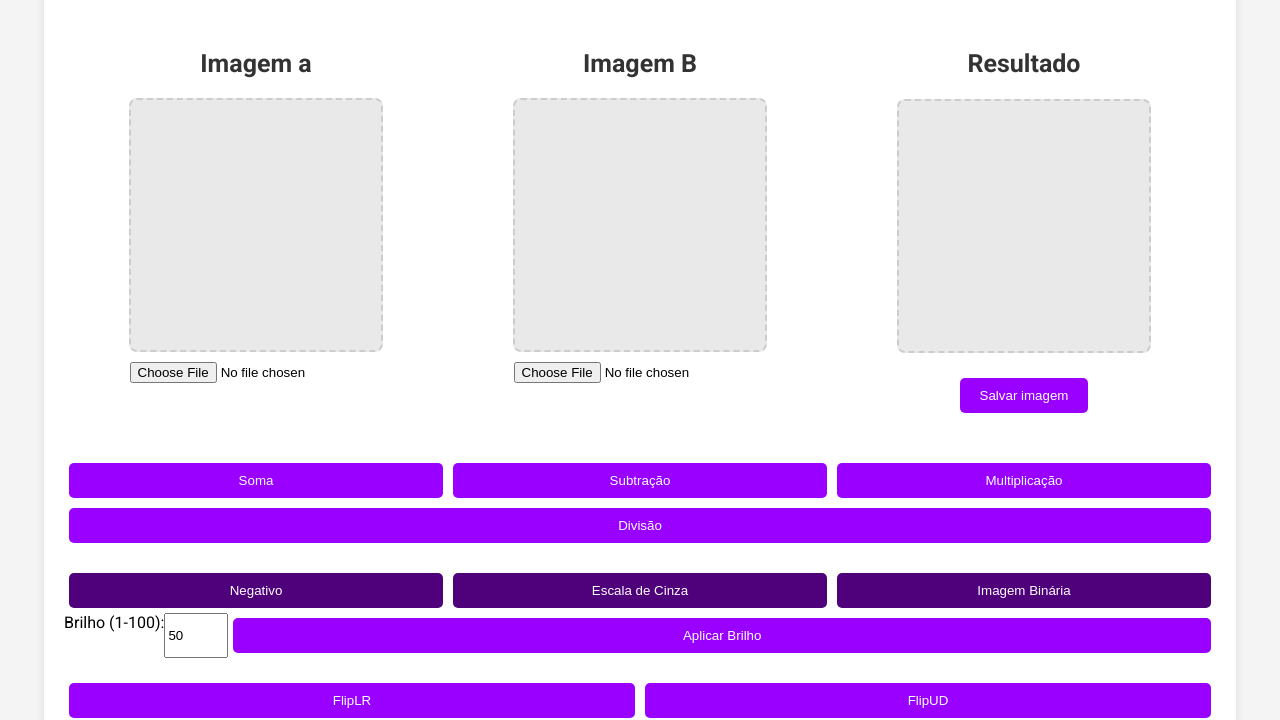
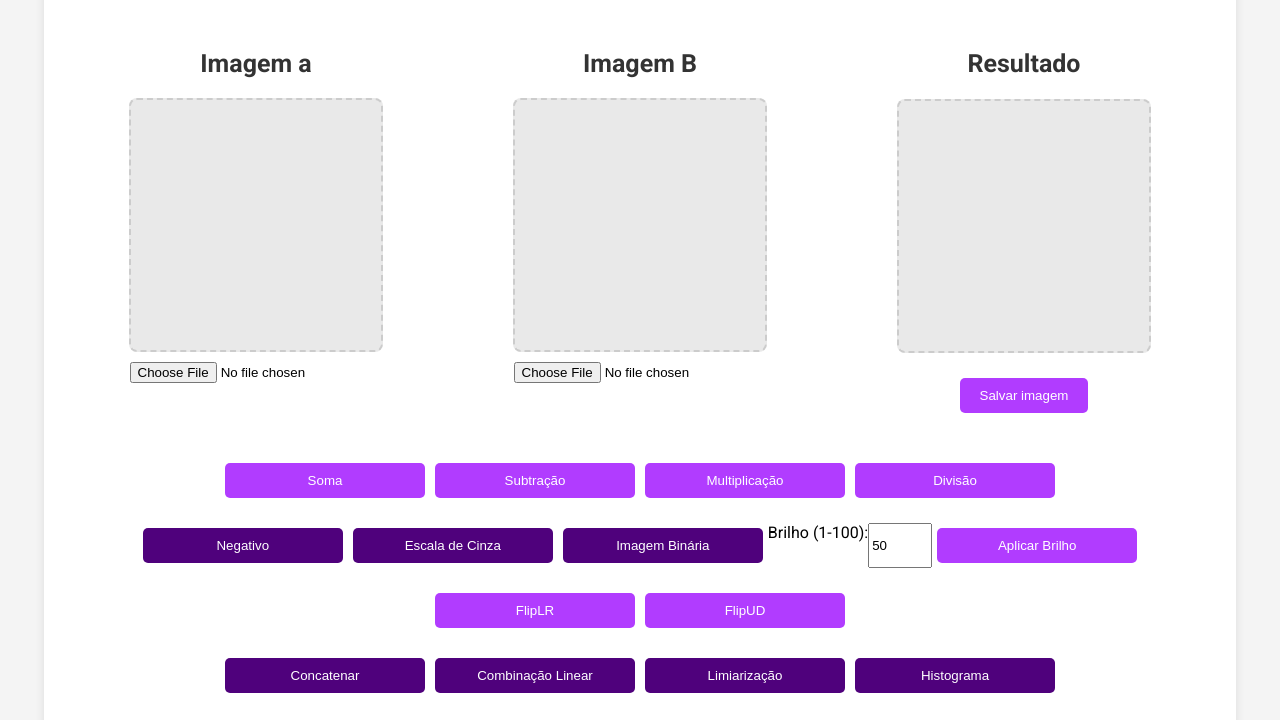
Before and after one commit to tsn1121321/PROCESSAMENTO-IMAGENS, a plain HTML site: page TRABALHO FINAL/index.html in a window 1280 px wide. Shown: the part 101-821 px from the top of the page. Drawn offline with Linux system fonts and the light colour scheme.

Commit message:
Update styles.css

```diff
--- a/TRABALHO FINAL/styles.css
+++ b/TRABALHO FINAL/styles.css
@@ -71,7 +71,8 @@ h2 {
 
 .button {
   display: inline-block;
-  background-color: #9900ff;
+  max-width: 200px;
+  background-color: #b13cff;
   color: white;
   padding: 10px 20px;
   text-align: center;
```
